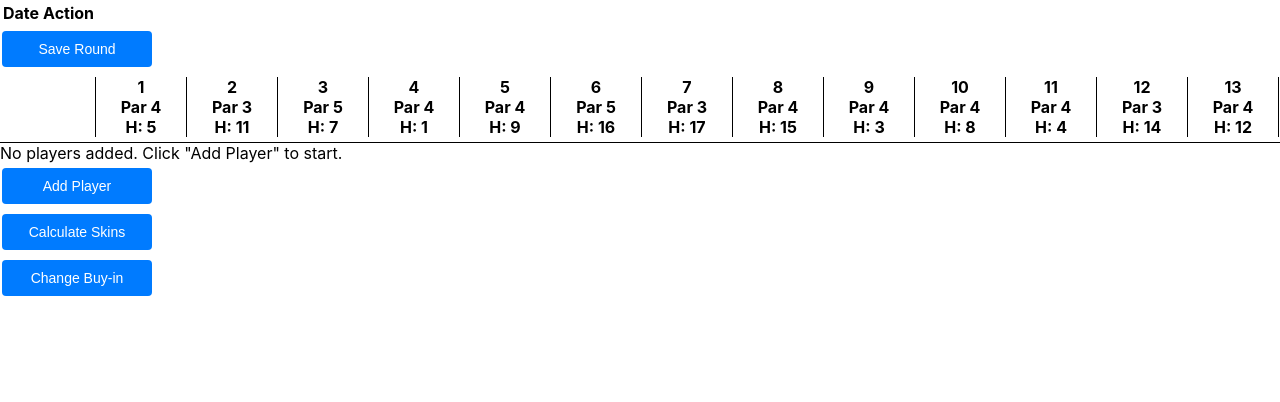
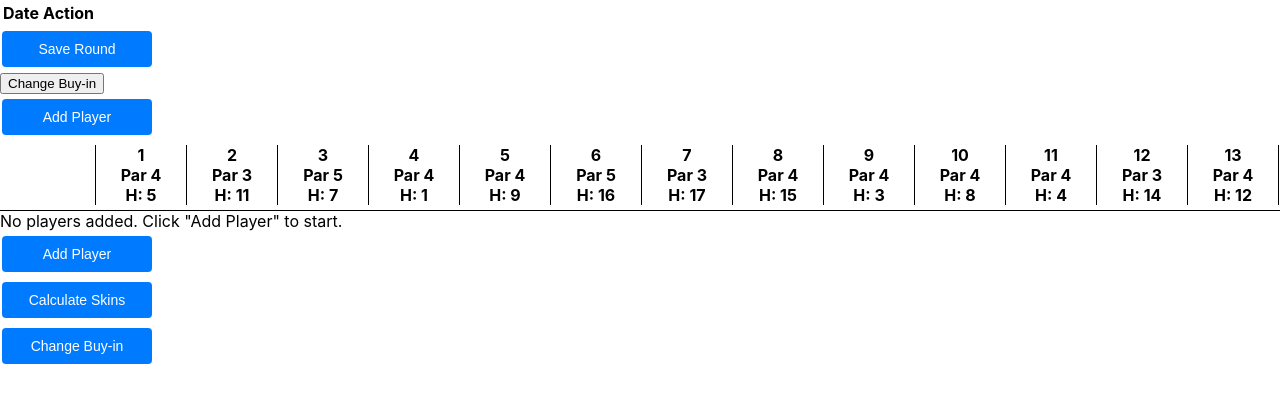
Before and after one commit to samblaha/Golf, a React (Create React App) app: page / in a window 1280 px wide. Shown: the top 402 px of the page. Built offline with nearby package versions, Linux system fonts and the light colour scheme.

Commit message:
Update GolfScorecard.js

```diff
--- a/src/GolfScorecard.js
+++ b/src/GolfScorecard.js
@@ -37,7 +37,7 @@ const GolfScorecard = () => {
   const toggleBuyInPopup = () => {
     setIsBuyInPopupVisible(!isBuyInPopupVisible);
   };
-  <button onClick={toggleBuyInPopup}>Change Buy-in</button>
+
 
 
   const getStrokeIndex = (playerIndex, holeIndex) => {
@@ -195,12 +195,13 @@ const saveRound = () => {
       {
         // Add any relevant data from the scorecard that you'd like to store for each round
         // For example: scores, players, date, etc.
-      scores: [...scores],
-      players: [...players],
+        scores: [scores],
+        players: [...playerNames],
         date: new Date(),
       },
     ]);
   };
+
 
 const deleteRound = (index) => {
   if (window.confirm("Are you sure you want to delete this round?")) {
@@ -256,6 +257,16 @@ const deleteRound = (index) => {
       <div className="save-round-button">
         <button className="button-style" onClick={saveRound}>
           Save Round
+        </button>
+      </div>
+
+      <div className="change-buyin-button">
+        <button onClick={toggleBuyInPopup}>Change Buy-in</button>
+      </div>
+
+      <div className="add-player-button">
+        <button className="button-style" onClick={addPlayerWithHandicap}>
+          Add Player
         </button>
       </div>
 
```
Lines whose indentation alone changed are shown as unchanged.
